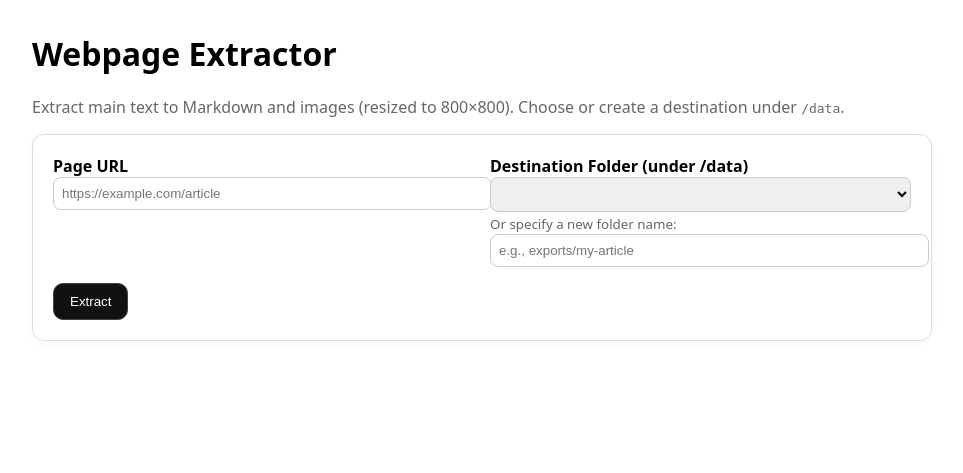
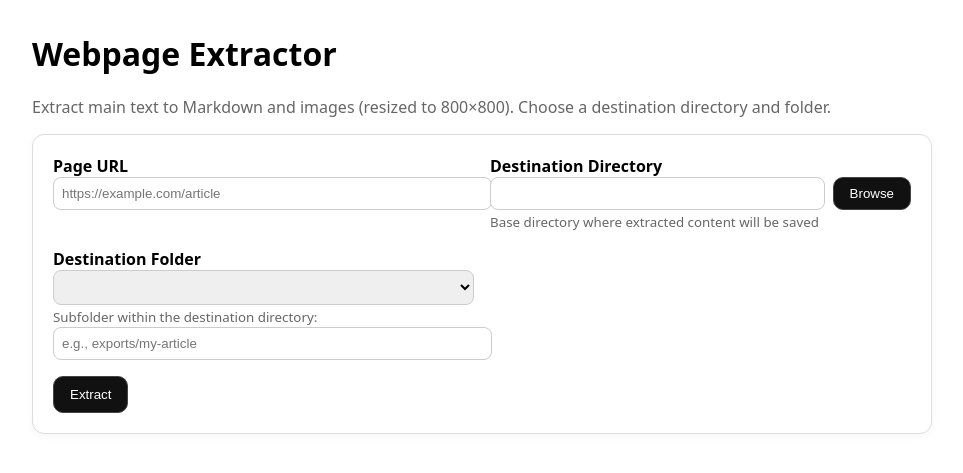
Before and after one commit to fabiogeraci/webpage-extractor, a FastAPI app: template app/presentation/templates/index.html in a window 1280 px wide. Shown: the top 473 px of the page, without its empty margins (158-1121 px from the left). Run offline with FastAPI, Linux system fonts and the light colour scheme; the template is opened without the code that fills it, so the values that code supplies are empty.

Commit message:
Enhance data path handling and user interface for extraction process
- Updated docker-compose.yml to mount the host filesystem for data path selection.
- Added DEFAULT_DATA_DIR environment variable for better configuration.
- Modified FilesystemStorage to validate directory access and permissions.
- Enhanced API to accept a custom data path for extraction, defaulting to the configured path.
- Updated index.html to improve user experience with directory selection and clearer labeling.

```diff
--- a/app/config.py
+++ b/app/config.py
@@ -4,6 +4,7 @@ import os
 
 class Settings(BaseModel):
     base_data_dir: str = os.getenv("BASE_DATA_DIR", "/data")
+    default_data_dir: str = os.getenv("DEFAULT_DATA_DIR", "/data")
 
 
 settings = Settings()
--- a/app/presentation/templates/index.html
+++ b/app/presentation/templates/index.html
@@ -1,7 +1,7 @@
 {% extends "base.html" %}
 {% block content %}
 <h1>Webpage Extractor</h1>
-<p class="muted">Extract main text to Markdown and images (resized to 800×800). Choose or create a destination under <code>/data</code>.</p>
+<p class="muted">Extract main text to Markdown and images (resized to 800×800). Choose a destination directory and folder.</p>
 <div class="card">
 <form method="post" action="/extract">
 <div class="row">
@@ -10,13 +10,21 @@
 <input type="url" id="url" name="url" placeholder="https://example.com/article" required />
 </div>
 <div>
-<label for="destination">Destination Folder (under /data)</label>
+<label for="data_path">Destination Directory</label>
+<div style="display: flex; gap: 0.5rem; align-items: center;">
+<input type="text" id="data_path" name="data_path" value="{{ current_data_path }}" placeholder="{{ default_data_path }}" style="flex: 1;" />
+<button type="button" id="browse_button" style="padding: 0.5rem 1rem; white-space: nowrap;">Browse</button>
+</div>
+<small class="muted">Base directory where extracted content will be saved</small>
+</div>
+<div>
+<label for="destination">Destination Folder</label>
 <select id="destination" name="destination">
 {% for d in destinations %}
 <option value="{{ d }}">{{ d }}</option>
 {% endfor %}
 </select>
-<small class="muted">Or specify a new folder name:</small>
+<small class="muted">Subfolder within the destination directory:</small>
 <input type="text" id="new_destination" name="new_destination" placeholder="e.g., exports/my-article" />
 </div>
 </div>
@@ -33,4 +41,70 @@
 <p class="muted">Markdown preview:</p>
 <pre>{{ result.markdown }}</pre>
 {% endif %}
+
+<script>
+document.addEventListener('DOMContentLoaded', function() {
+    const browseButton = document.getElementById('browse_button');
+    const dataPathInput = document.getElementById('data_path');
+
+    browseButton.addEventListener('click', function() {
+        // Create a hidden file input for directory selection
+        const input = document.createElement('input');
+        input.type = 'file';
+        input.webkitdirectory = true; // Allow directory selection
+        input.style.display = 'none';
+
+        input.addEventListener('change', function(e) {
+            if (e.target.files && e.target.files.length > 0) {
+                // Get the directory path from the first file
+                const filePath = e.target.files[0].webkitRelativePath;
+                const directoryPath = filePath.split('/')[0];
+
+                // For security reasons, we can't get the full path directly
+                // So we'll show a message and let the user know they need to enter the full path
+                alert('Directory selected: ' + directoryPath + '\n\nNote: For security reasons, please enter the full path manually in the input field above.\n\nExample: /home/username/Documents/my-folder');
+
+                // You could also try to extract more path info if available
+                try {
+                    const fullPath = e.target.files[0].path || e.target.files[0].webkitRelativePath;
+                    if (fullPath && fullPath.includes('/')) {
+                        const pathParts = fullPath.split('/');
+                        pathParts.pop(); // Remove the filename
+                        const suggestedPath = pathParts.join('/');
+                        dataPathInput.value = suggestedPath;
+                    }
+                } catch (error) {
+                    console.log('Could not extract full path:', error);
+                }
+            }
+        });
+
+        // Trigger the file picker
+        document.body.appendChild(input);
+        input.click();
+        document.body.removeChild(input);
+    });
+
+    // Alternative: Use a more modern approach with showDirectoryPicker if available
+    if ('showDirectoryPicker' in window) {
+        browseButton.addEventListener('click', async function() {
+            try {
+                const directoryHandle = await window.showDirectoryPicker();
+                const directoryName = directoryHandle.name;
+
+                // For security, we can't get the full path, but we can show the directory name
+                alert('Directory selected: ' + directoryName + '\n\nPlease enter the full path manually in the input field above.\n\nExample: /home/username/Documents/' + directoryName);
+
+                // Update the input with the directory name as a hint
+                dataPathInput.value = dataPathInput.value + '/' + directoryName;
+            } catch (error) {
+                if (error.name !== 'AbortError') {
+                    console.error('Error selecting directory:', error);
+                    alert('Error selecting directory. Please enter the path manually.');
+                }
+            }
+        });
+    }
+});
+</script>
 {% endblock %}
--- a/docker-compose.yml
+++ b/docker-compose.yml
@@ -6,6 +6,8 @@ services:
     volumes:
       - ./data:/data # host data directory
       - ./app:/app/app:rw
+      - /:/host # mount host filesystem for data path selection
     environment:
       - BASE_DATA_DIR=/data
+      - DEFAULT_DATA_DIR=/data
     restart: unless-stopped
```
Also changed, not shown: app/presentation/api.py (+29 -8 lines), app/infrastructure/storage/filesystem_storage.py.
